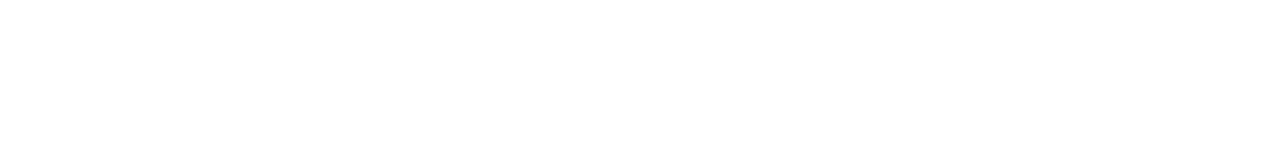
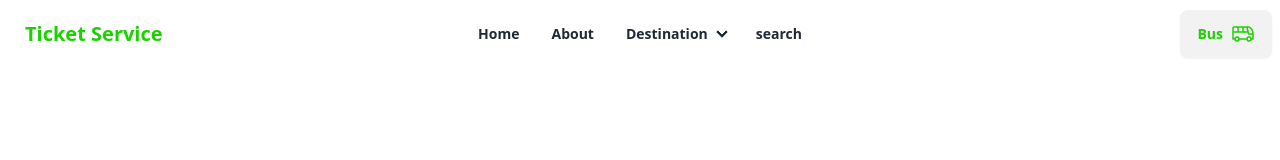
Before and after one commit to Bilshansakib/B9A5-Smart-Ticketing, a plain HTML site: page index.html in a window 1280 px wide. Drawn offline with nearby package versions, Linux system fonts and the light colour scheme.

Commit message:
navbar added

```diff
--- a/index.html
+++ b/index.html
@@ -16,11 +16,56 @@
       .raleway {
         font-family: "Raleway", sans-serif;
       }
+      .btn {
+        color: #1DD100 ;
+      }
     </style>
   </head>
   <body>
     <header>
-        <nav></nav>
+        <nav>
+            <div class="navbar bg-base-100">
+                <div class="navbar-start">
+                  <div class="dropdown">
+                    <div tabindex="0" role="button" class="btn btn-ghost lg:hidden">
+                      <svg xmlns="http://www.w3.org/2000/svg" class="h-5 w-5" fill="none" viewBox="0 0 24 24" stroke="currentColor"><path stroke-linecap="round" stroke-linejoin="round" stroke-width="2" d="M4 6h16M4 12h8m-8 6h16" /></svg>
+                    </div>
+                    <ul tabindex="0" class="menu menu-sm font-semibold dropdown-content mt-3 z-[1] p-2 shadow bg-base-100 rounded-box w-52">
+                      <li><a>Home</a></li>
+                      <li><a>About</a></li>
+                      <li>
+                        <a>Destination</a>
+                        <ul class="p-2">
+                          <li><a>Inside City</a></li>
+                          <li><a>Outside City</a></li>
+                        </ul>
+                      </li>
+                      <li><a>S</a></li>
+                    </ul>
+                  </div>
+                  <a class="btn btn-ghost text-xl">Ticket Service</a>
+                </div>
+                <div class="navbar-center hidden lg:flex">
+                  <ul class="menu menu-horizontal font-semibold px-1">
+                    <li><a>Home</a></li>
+                    <li><a>About</a></li>
+                    <li>
+                      <details>
+                        <summary>Destination</summary>
+                        <ul class="p-2">
+                          <li><a>Inside City</a></li>
+                          <li><a>Outside City</a></li>
+                        </ul>
+                      </details>
+                    </li>
+                    <li><a>search</a></li>
+                  </ul>
+                </div>
+                <div class="navbar-end">
+                  <span><a class="btn font-bold">Bus <img src="images/bus-icon.png" alt="bus icon"></a></span>
+                </div>
+              </div>
+        </nav>
     </header>
     <main>
 
```
